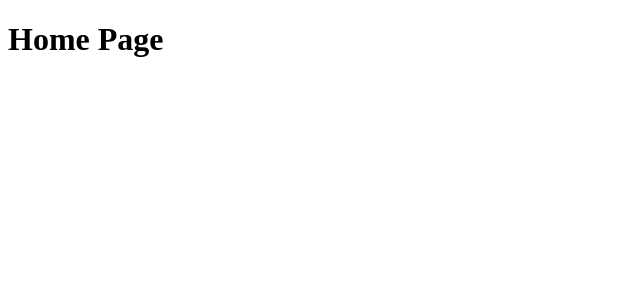
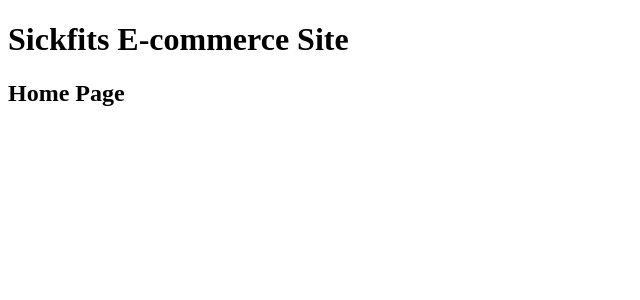
Before and after one commit to Marknjo/sickfits-lab, a Next.js app in the folder frontend/: page / in a window 1280 px wide. Shown: the top 300 px of the page, without its empty margins (0-640 px from the left). Built offline with nearby package versions, Linux system fonts and the light colour scheme.

Commit message:
style(frontend): add basic base Page Layout via _app.tsx

```diff
--- /dev/null
+++ b/frontend/components/layouts/Page.tsx
@@ -0,0 +1,10 @@
+import { BasicProps } from "../../types/BasicProps";
+
+export default function Page({ children }: BasicProps) {
+  return (
+    <div>
+      <h1>Sickfits E-commerce Site</h1>
+      {children}
+    </div>
+  );
+}
--- /dev/null
+++ b/frontend/pages/_app.tsx
@@ -0,0 +1,10 @@
+import { AppProps } from "next/app";
+import Page from "../components/layouts/Page";
+
+export default function MyApp({ Component, pageProps }: AppProps) {
+  return (
+    <Page>
+      <Component {...pageProps} />
+    </Page>
+  );
+}
--- a/frontend/pages/index.tsx
+++ b/frontend/pages/index.tsx
@@ -1,7 +1,9 @@
+import Page from "../components/layouts/Page";
+
 export default function IndexPage() {
   return (
-    <div>
-      <h1>Home Page</h1>
-    </div>
+    <>
+      <h2>Home Page</h2>
+    </>
   );
 }
--- /dev/null
+++ b/frontend/types/BasicProps.ts
@@ -0,0 +1,5 @@
+import { ReactNode } from "react";
+
+export interface BasicProps {
+  children: ReactNode;
+}
```
